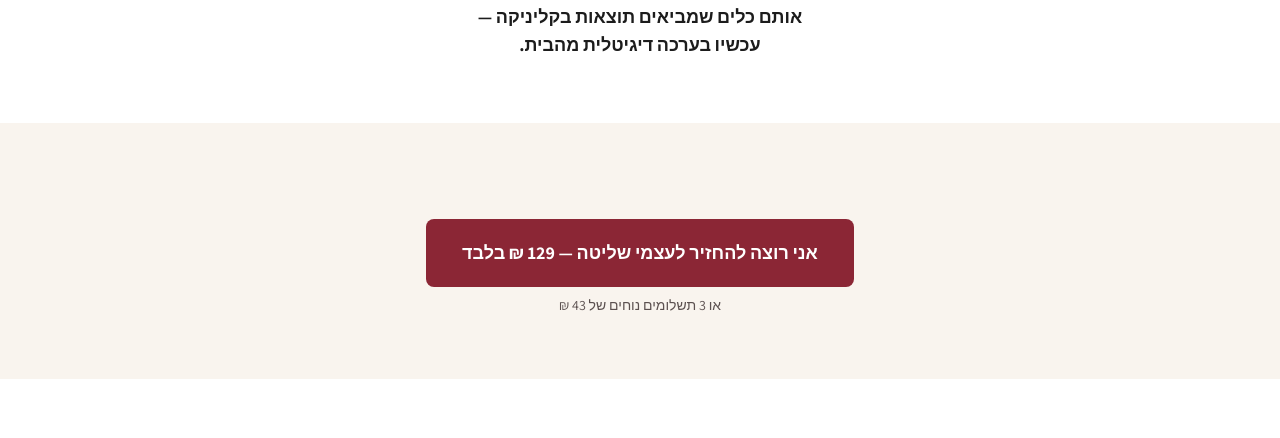
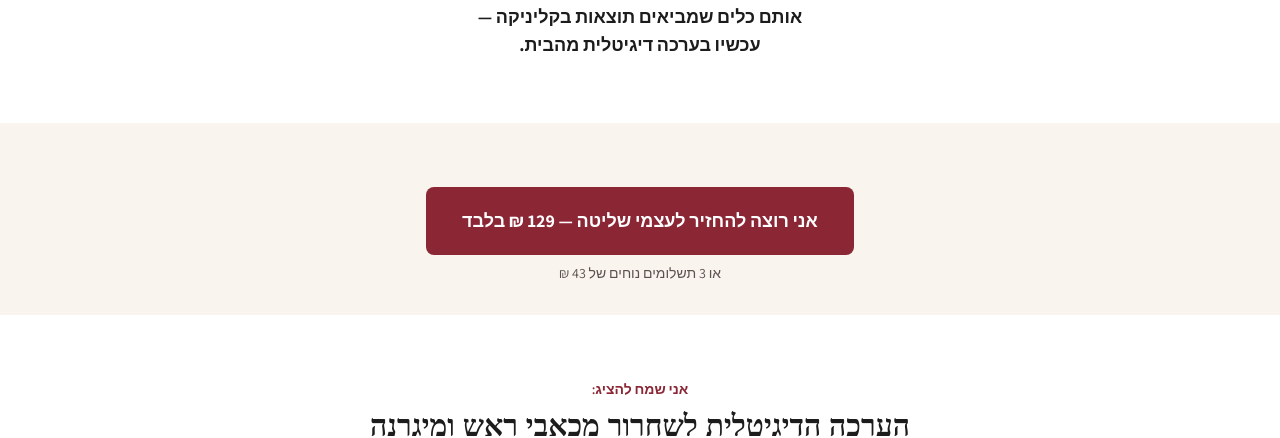
Before and after one commit to ofirsegevp-code/mdhm-migraine-landing, a Next.js app: page / in a window 1280 px wide. Shown: the part 5680-6118 px from the top of the page. Built offline with nearby package versions, Linux system fonts and the light colour scheme; a web font is replaced by a local one.

Commit message:
Reduce CTA section padding

```diff
--- a/app/page.tsx
+++ b/app/page.tsx
@@ -346,7 +346,7 @@ export default function Page() {
       </Section>
 
       {/* ─── CTA #2 ─── */}
-      <Section alt>
+      <Section alt className="!py-8">
         <CTAButton />
       </Section>
 
```
